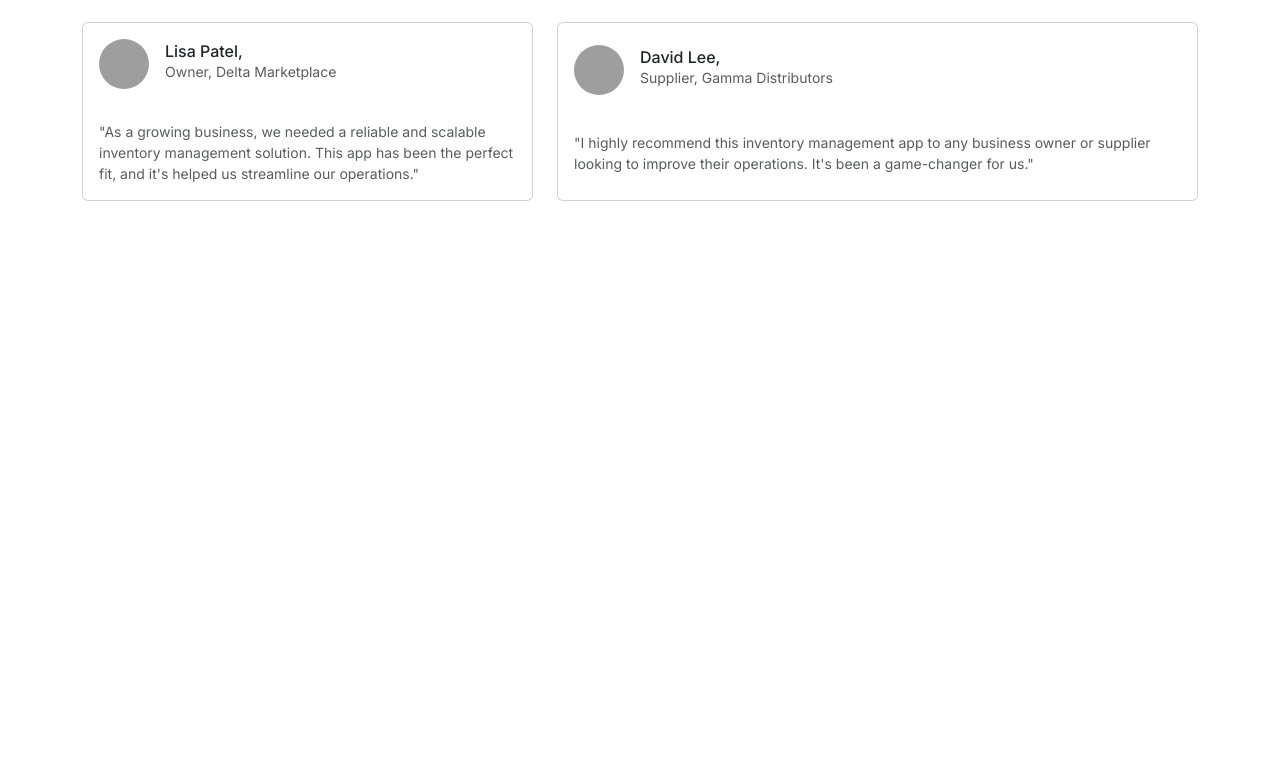
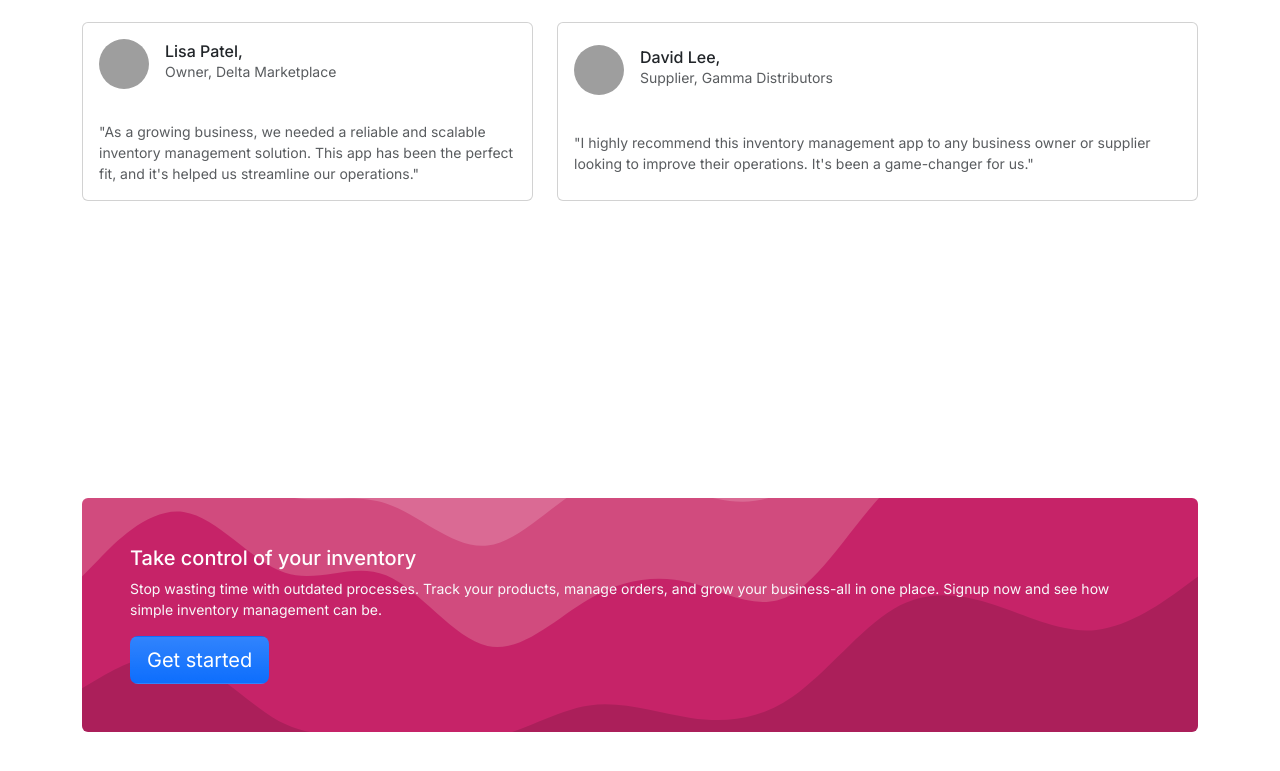
Before and after one commit to faisalchy64/xventory-frontend, a React (Vite) app: page / in a window 1280 px wide. Shown: the part 3893-4664 px from the top of the page. Before the commit the page ends 4142 px from the top, so only its background shows below. Built offline with nearby package versions, Linux system fonts and the light colour scheme; grey boxes are pictures that could not be loaded.

Commit message:
feat: Created CallToAction.jsx component.

```diff
--- /dev/null
+++ b/src/components/CallToAction.jsx
@@ -0,0 +1,28 @@
+import { Container, Card } from "react-bootstrap";
+import { Link } from "react-router-dom";
+
+export default function CallToAction() {
+  return (
+    <Container className="h-screen d-flex align-items-center py-5">
+      <Card className="call-to-action border-0">
+        <Card.Body className="p-5">
+          <Card.Title className="text-white">
+            Take control of your inventory
+          </Card.Title>
+          <Card.Text className="text-xs text-light">
+            Stop wasting time with outdated processes. Track your products,
+            manage orders, and grow your business-all in one place. Signup now
+            and see how simple inventory management can be.
+          </Card.Text>
+
+          <Link
+            to="/signup"
+            className="btn btn-lg bg-primary bg-gradient text-white"
+          >
+            Get started
+          </Link>
+        </Card.Body>
+      </Card>
+    </Container>
+  );
+}
--- a/src/index.css
+++ b/src/index.css
@@ -48,3 +48,9 @@ a {
   width: 50px;
   height: 50px;
 }
+
+.call-to-action {
+  background: url("./assets/vector.svg");
+  background-size: cover;
+  background-position: center;
+}
--- a/src/pages/Home.jsx
+++ b/src/pages/Home.jsx
@@ -3,6 +3,7 @@ import Features from "../components/Features";
 import ProductContainer from "../components/ProductContainer";
 import Pricing from "../components/Pricing";
 import Testimonial from "../components/Testimonial";
+import CallToAction from "../components/CallToAction";
 
 export default function Home() {
   return (
@@ -12,6 +13,7 @@ export default function Home() {
       <ProductContainer />
       <Pricing />
       <Testimonial />
+      <CallToAction />
     </>
   );
 }
```
Also changed, not shown: src/assets/vector.svg (added).
